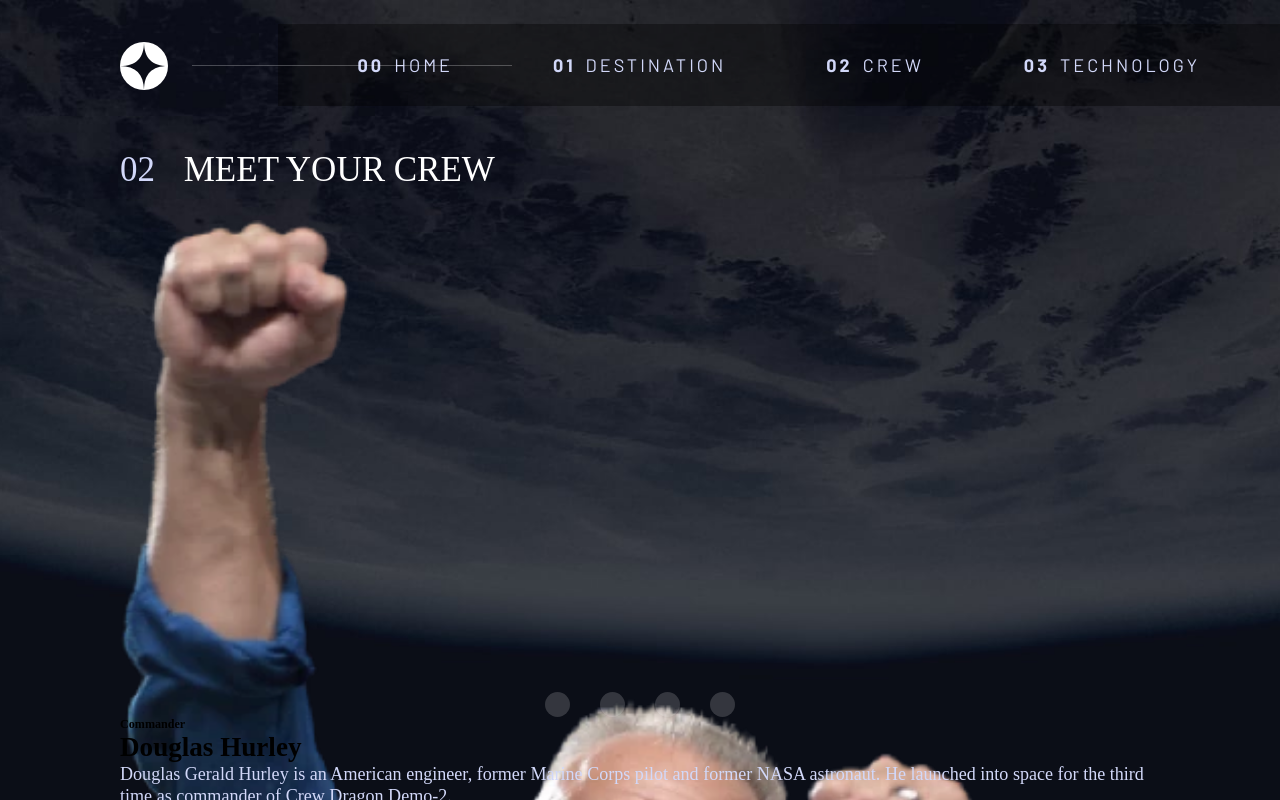
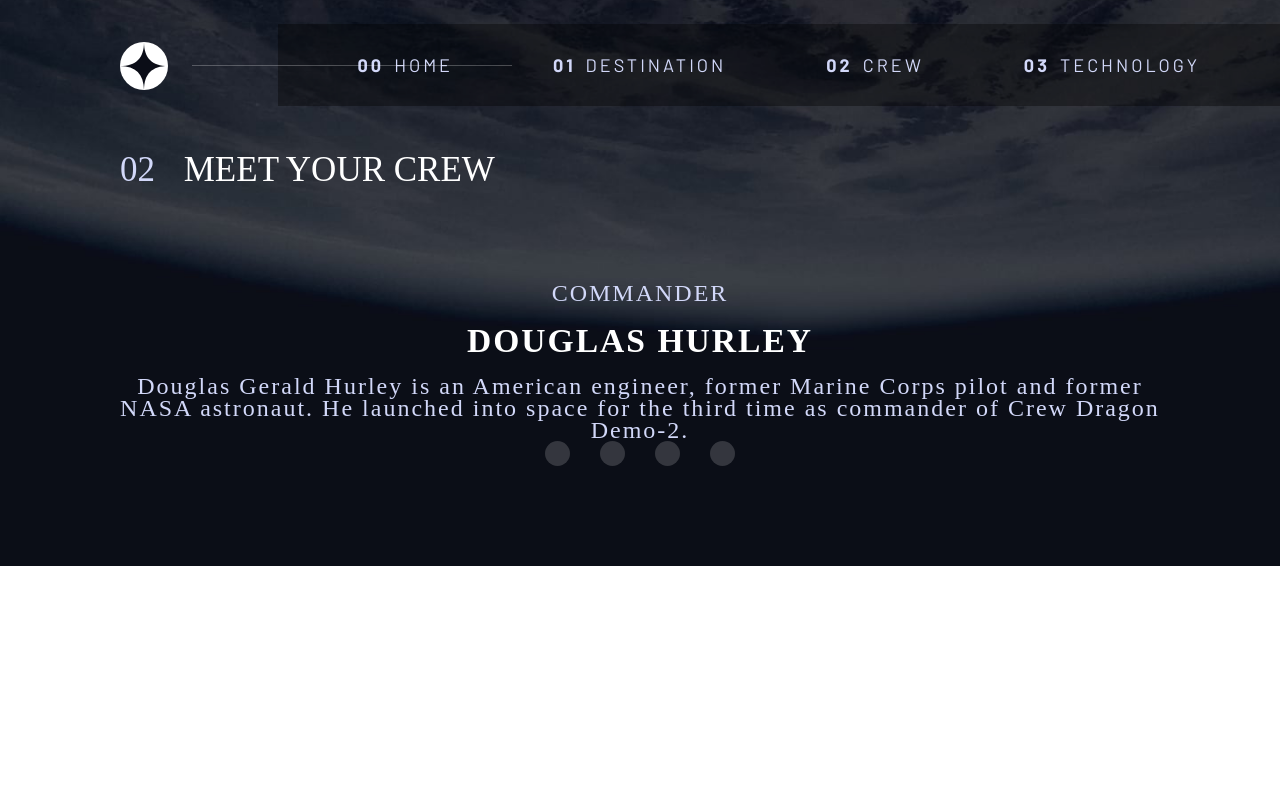
Before and after one commit to Heph-zibah/space-tourism-website-reactjs, a React (Create React App) app: page /crew in a window 1280 px wide. Shown: the top 800 px of the page. Built offline with nearby package versions, Linux system fonts and the light colour scheme; a web font is replaced by a local one.

Commit message:
update styles

```diff
--- a/src/styles/Crew.module.scss
+++ b/src/styles/Crew.module.scss
@@ -8,7 +8,6 @@
         .crew__img {
             margin-top: 30px;
             width: 100%;
-            height: 442px;
             img {
                 width: 100%;
             }
@@ -35,6 +34,30 @@
                         background-color: rgba(255,255,255,1) !important;
                     }
                 }
+                .crew__links.desktop {
+                    display: none;
+                }
+
+                    .crew__desc {
+                        letter-spacing: 2px;
+                        text-align: center;
+                        margin-top: 60px;
+                        h6 {
+                            font-size: 1rem;
+                            text-transform: uppercase;
+                            font-weight: 400;
+                            color: $text-color-primary;
+                            font-family: $font-family-neutral;
+
+                        }
+                        h2 {
+                            color: $text-color-secondary;
+                            font-family: $font-family-neutral;
+                            font-size: 1.6rem;
+                            text-transform: uppercase;
+                            margin: 15px 0;
+                        }
+                    }
         }
     }
 }
@@ -49,8 +72,26 @@
         width: 100%;
         .crew__wrapper {
 
+            .crew__img {
+                display: flex;
+                justify-content: center;
+                img {
+                    width: 450px;
+                }
+            }
             .crew__content {
+                        .crew__desc {
+                            h6 {
+                                font-size: 1.5rem;
 
+                            }
+                            h2 {
+                                font-size: 2.1rem;
+                            }
+                            p {
+                                font-size: 1.5rem;
+                            }
+                        }
             }
         }
     }
@@ -59,12 +100,20 @@
 @media screen and (min-width:901px) {
     .crew__container {
         .crew__wrapper {
+            display: flex;
+            flex-direction: row-reverse;
             .crew__img {
-                justify-content: start;
-                flex: 1;
+               img {
+                // width: 500px;
+               }
             }
             .crew__content {
-
+                .crew__links.mobile {
+                    display: none;
+                }
+                .crew__links.desktop {
+                    display: flex;
+                }
             }
         }
     }
@@ -79,7 +128,8 @@
         width: 100%;
         .crew__wrapper {
             .crew__img {
-                width: 100%;
+                justify-content: start;
+                flex: 1;
                 img {
                     width: 100%;
                 }
```
